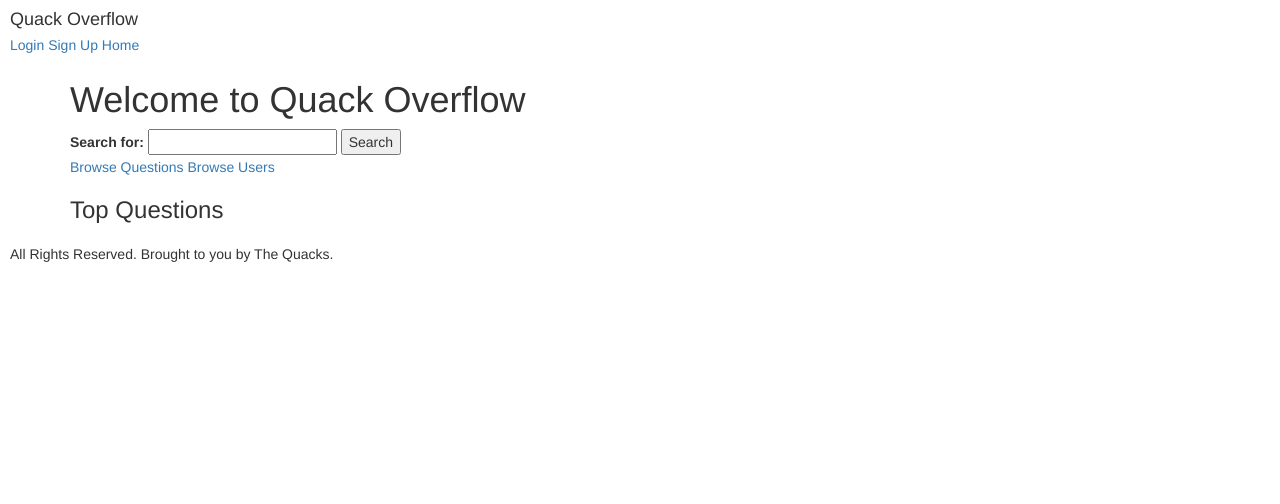
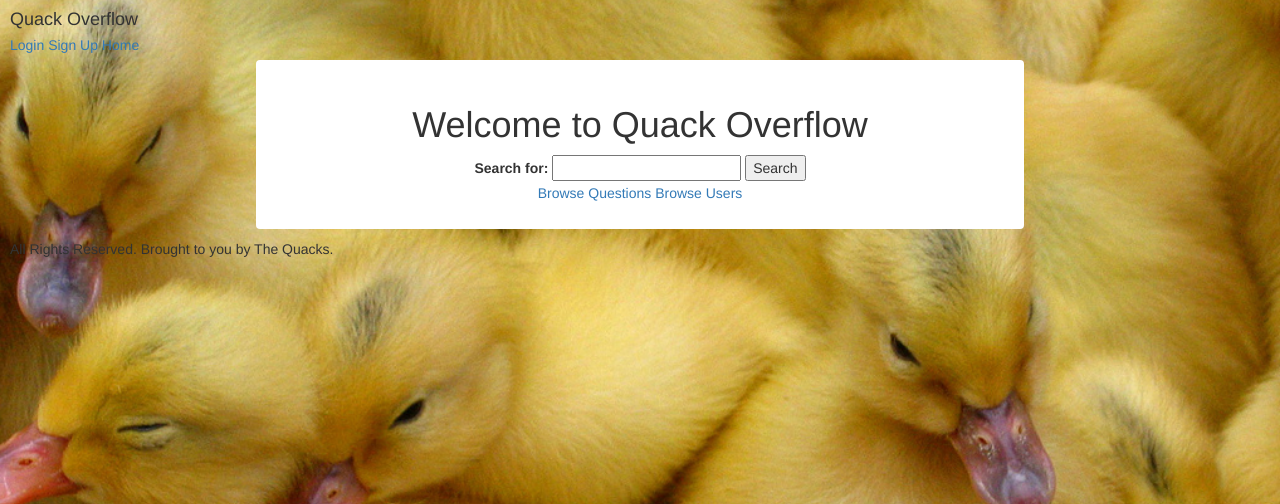
Before and after one commit to vabacumov/Duckoverflow, a Rails app: page / in a window 1280 px wide. Shown: the top 504 px of the page. Run offline with Rails 7, Linux system fonts and the light colour scheme; some libraries are stand-ins or nearby versions.

Commit message:
added a background image of a duck and made the website slightly prettier

```diff
--- /dev/null
+++ b/app/assets/stylesheets/duckoverflow.css
@@ -0,0 +1,14 @@
+body {
+ background: url(/assets/duck_overflow.png) no-repeat center center fixed;
+ /*background-color: black;*/
+ background-size: cover;
+ /*z-index: -1;*/
+}
+
+.container {
+  background-color: white;
+  border-radius: 4px;
+  text-align: center;
+  padding:2%;
+  width: 60% !important;
+}
--- a/app/helpers/application_helper.rb
+++ b/app/helpers/application_helper.rb
@@ -2,6 +2,7 @@ module ApplicationHelper
   # # Returns the Gravatar (http://gravatar.com/) for the given user.
   def gravatar_for(user)
     gravatar_id = Digest::MD5::hexdigest(user.email.downcase)
+
     gravatar_url = "https://secure.gravatar.com/avatar/#{gravatar_id}"
     image_tag(gravatar_url, alt: user.name, class: "gravatar")
   end
--- a/app/views/welcome/index.html.erb
+++ b/app/views/welcome/index.html.erb
@@ -11,5 +11,3 @@
 <%end %>
 <%= link_to "Browse Questions", questions_path %>
 <%= link_to "Browse Users", users_path %>
-
-<h3>Top Questions </h3>
```
Also changed, not shown: app/assets/images/duck_overflow.png (added).
